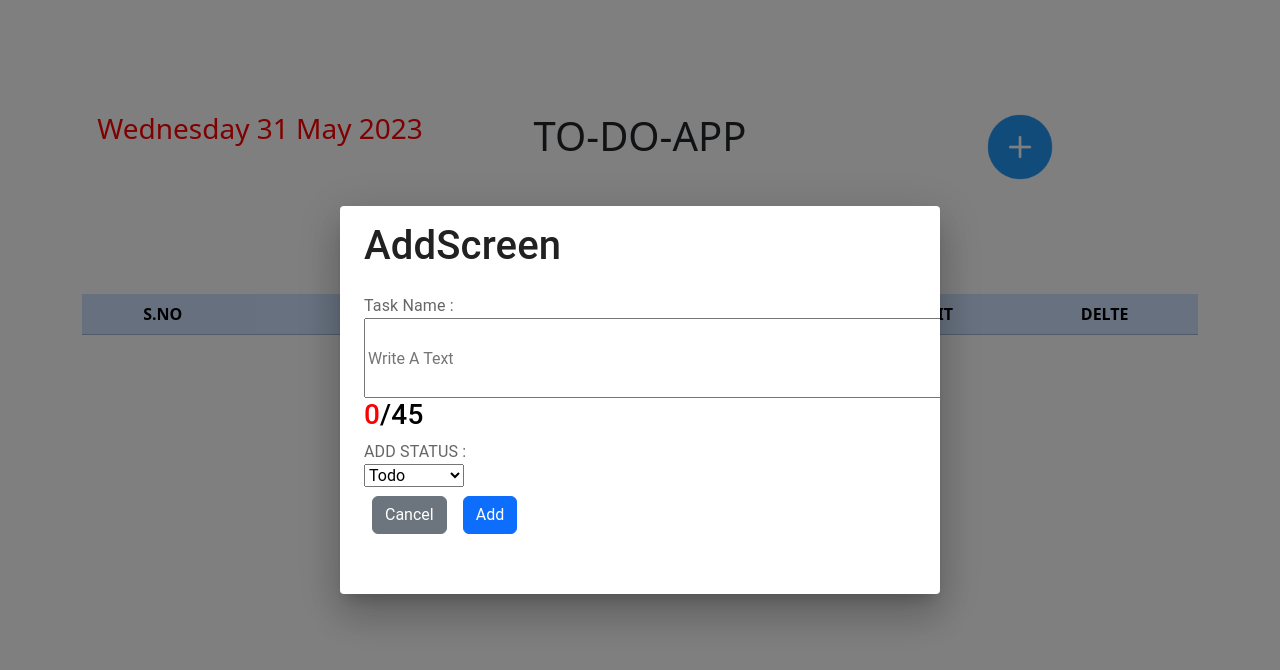
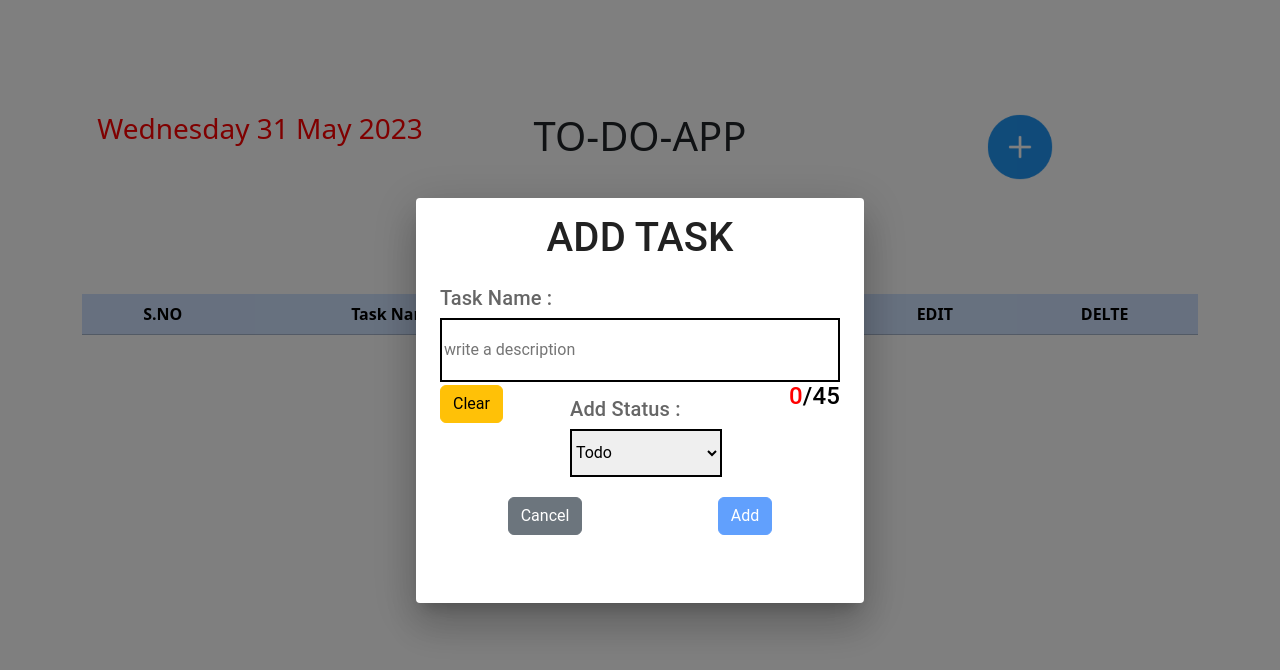
Before and after one commit to balaji1610/Neulancers_Todo, a React (Create React App) app: page / in a window 1280 px wide. Both pictures are taken after a click on the element 1020 px from the left and 147 px from the top of the page. Shown: the top 670 px of the page. Built offline with nearby package versions, Linux system fonts and the light colour scheme.

Commit message:
Add_model_layout_align

```diff
--- a/src/Components/BtnComponent.jsx
+++ b/src/Components/BtnComponent.jsx
@@ -4,10 +4,17 @@ export default function BtnComponent({
   type,
   label,
   style,
+  disabled,
 }) {
   return (
     <div>
-      <button className={className} onClick={onClick} type={type} style={style}>
+      <button
+        disabled={disabled}
+        className={className}
+        onClick={onClick}
+        type={type}
+        style={style}
+      >
         {label}
       </button>
     </div>
--- a/src/Components/DropdownComponent.jsx
+++ b/src/Components/DropdownComponent.jsx
@@ -1,7 +1,7 @@
-export default function Dropdown({ value, onChange, options }) {
+export default function Dropdown({ value, onChange, options, style }) {
   return (
     <div>
-      <select value={value} onChange={onChange}>
+      <select style={style} value={value} onChange={onChange}>
         {options.map((options) => {
           return <option value={options.value}>{options.label}</option>;
         })}
--- a/src/Containers/AddScreen.jsx
+++ b/src/Containers/AddScreen.jsx
@@ -20,6 +20,7 @@ export default function AddScreen({
   SubmitHandleClick,
   textarea,
   getStatus,
+  handleEditClear,
 }) {
   const options = [
     { value: "Todo", label: "Todo" },
@@ -36,57 +37,88 @@ export default function AddScreen({
         aria-describedby="alert-dialog-description"
       >
         <DialogTitle id="alert-dialog-title">
-          <h1>AddScreen</h1>
+          <h1 style={{ textAlign: "center" }}>ADD TASK</h1>
         </DialogTitle>
         <DialogContent>
           <DialogContentText id="alert-dialog-description">
             <div>
               <form onSubmit={SubmitHandleClick}>
-                Task Name :{" "}
+                <h5>Task Name :</h5>{" "}
                 <InputComponent
                   value={textarea}
-                  placeholder="Write A Text"
+                  placeholder="write a description"
                   maxlength="45"
                   onChange={inputChange}
-                  style={{ width: "76vh", height: "10vh" }}
+                  style={{
+                    width: "50vh",
+                    height: "8vh",
+                    border: "2px solid #000000",
+                  }}
                 />
+                <div style={{ float: "left", marginTop: "3px" }}>
+                  <BtnComponent
+                    type="button"
+                    className="btn btn-warning"
+                    label="Clear"
+                    onClick={handleEditClear}
+                  />
+                </div>
+                <div style={{ float: "right" }}>
+                  <span style={{ color: "red", display: "inline-block" }}>
+                    <h4>{textarea.length}</h4>
+                  </span>
+                  <h4 style={{ color: "#000000", display: "inline-block" }}>
+                    /45
+                  </h4>
+                </div>
+                <div
+                  class="d-flex justify-content-center"
+                  style={{ marginTop: "15px" }}
+                >
+                  {" "}
                   <div>
-                  <span style={{ color: "red", display: "inline-block" }}>
-                    <h3>{textarea.length}</h3>
-                  </span>
-                  <h3 style={{ color: "#000000", display: "inline-block" }}>
-                    /45
-                  </h3>
-                </div>
-                ADD STATUS :
+                    {" "}
+                    <h5>Add Status :</h5>
                     <Dropdown
                       value={getStatus}
                       options={options}
                       onChange={dropdown}
+                      style={{
+                        width: "19vh",
+                        height: "6vh",
+                        border: "2px solid #000000",
+                      }}
                     />
-                <div class="d-flex flex-row mb-3">
-                  <div class="p-2">
+                  </div>
+                </div>
+                <div
+                  class="d-flex justify-content-around"
+                  style={{ marginTop: "20px" }}
+                >
                   <BtnComponent
                     type="button"
                     className="btn btn-secondary"
                     label="Cancel"
                     onClick={onClick}
                   />
-                  </div>
-                  <div class="p-2">
-                    {" "}
                   <BtnComponent
                     type="submit"
                     className="btn btn-primary"
+                    disabled={
+                      textarea.length && getStatus.length > 0 ? false : true
+                    }
                     label="Add"
-                      style={{
-                        cursor:
-                          textarea.length && getStatus.length > 0
-                            ? "pointer"
-                            : "not-allowed",
-                      }}
+                    // style={{
+                    //   cursor:
+                    //     textarea.length && getStatus.length > 0
+                    //       ? "pointer"
+                    //       : "not-allowed",
+                    // }}
                   />
                 </div>
+                <div class="d-flex flex-row mb-3">
+                  <div class="p-2"></div>
+                  <div class="p-2"> </div>
                 </div>
               </form>
             </div>
--- a/src/Page/Home.jsx
+++ b/src/Page/Home.jsx
@@ -38,6 +38,8 @@ export default function Home() {
     };
 
     const handleCancelAddicon = () => {
+      setTextArea("");
+      setGetStatus("");
       setModel(false);
     };
 
@@ -51,7 +53,9 @@ export default function Home() {
     const changeGetValue = (e) => {
       setGetStatus(e.target.value);
     };
-
+    const handleEditClear = () => {
+      setTextArea("");
+    };
     const SubmitHandleClick = (e) => {
       e.preventDefault();
       setTextArea("");
@@ -72,6 +76,7 @@ export default function Home() {
       changeTextarea,
       changeGetValue,
       SubmitHandleClick,
+      handleEditClear,
     };
   })();
   const {
@@ -80,6 +85,7 @@ export default function Home() {
     changeTextarea,
     changeGetValue,
     SubmitHandleClick,
+    handleEditClear,
   } = AddscrenModuleOperations;
 
   //Edit Screen Module
@@ -95,6 +101,7 @@ export default function Home() {
     const handleEditCancelClick = () => {
       SetEditScreen(false);
     };
+
     return { hadleEditClick, handleEditCancelClick };
   })();
 
@@ -122,6 +129,7 @@ export default function Home() {
         <AddScreen
           open={addmodel}
           onClick={handleCancelAddicon}
+          handleEditClear={handleEditClear}
           inputChange={changeTextarea}
           dropdown={changeGetValue}
           SubmitHandleClick={SubmitHandleClick}
```
Lines whose indentation alone changed are shown as unchanged.
